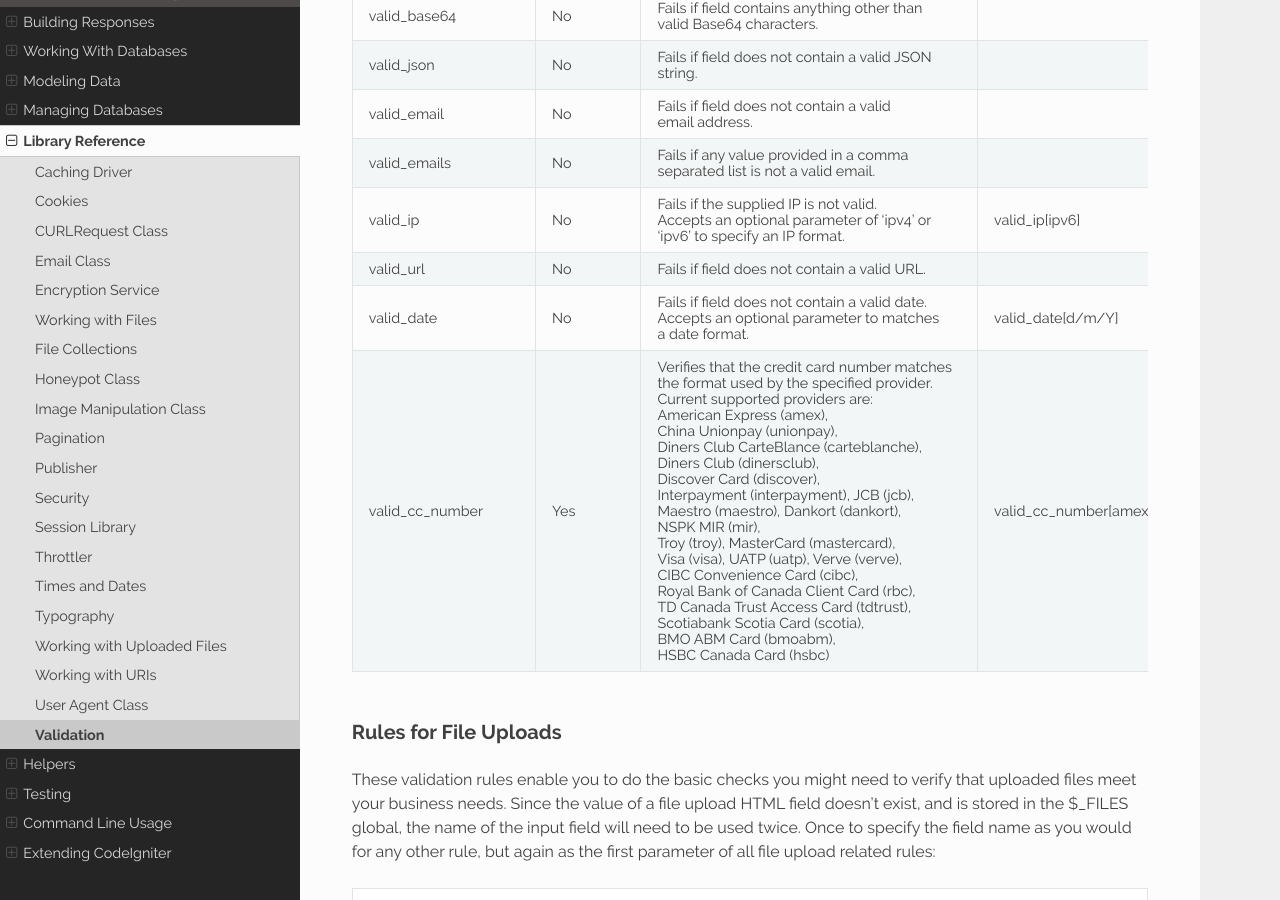
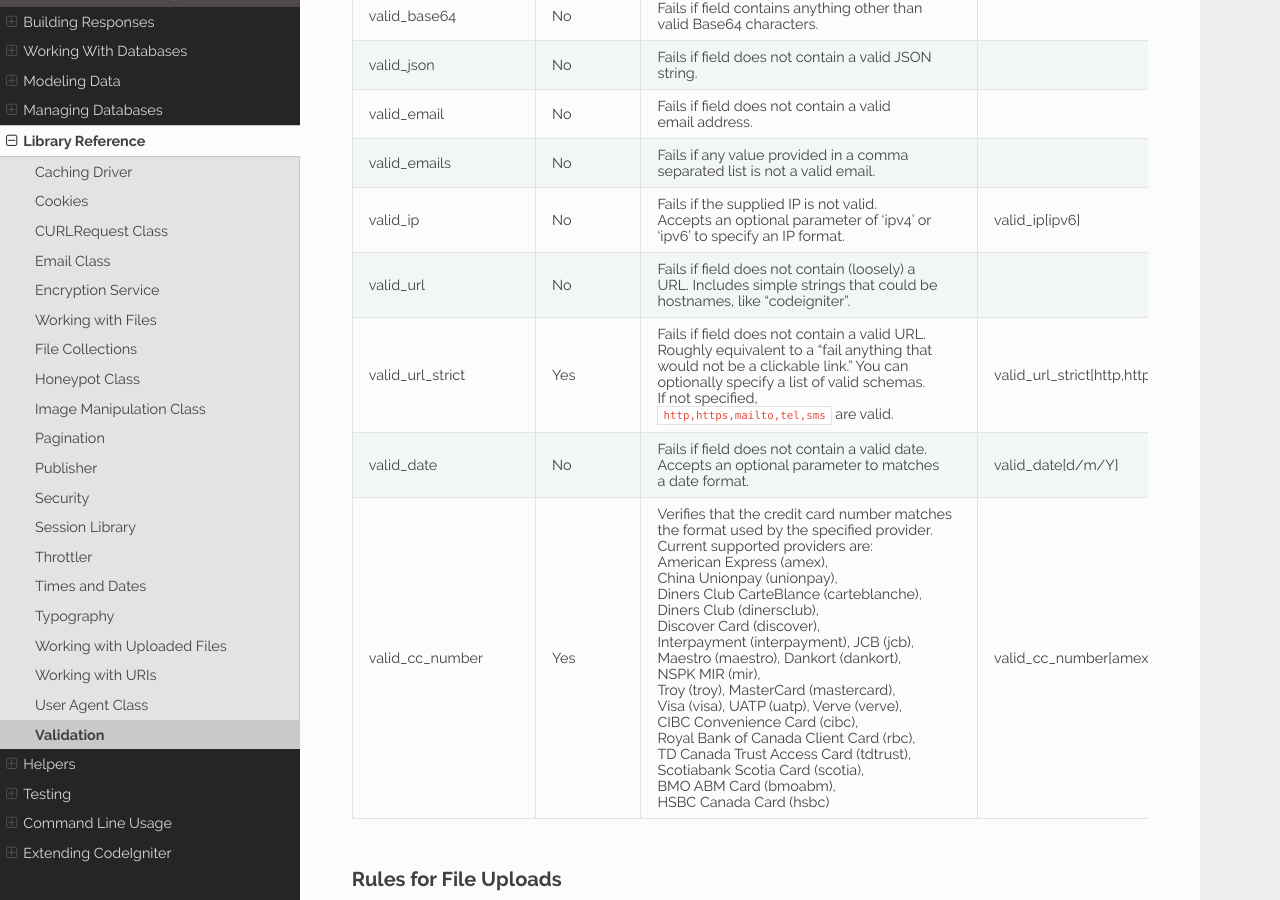
Before and after one commit to NEKOGET/ci4_user_guide_src, a Sphinx documentation site: the page built from source/libraries/validation.rst, in a window 1280 px wide and 900 px high, scrolled down 19562 px. Built offline with Sphinx 7.4.7 and the Read the Docs theme 2.0.0, drawn with Linux system fonts in a browser that asks for light colours.

Commit message:
feat: add valid_url_strict rule
Fixes #3156

```diff
--- a/source/libraries/validation.rst
+++ b/source/libraries/validation.rst
@@ -860,7 +860,15 @@ valid_emails            No         Fails if any value provided in a comma
 valid_ip                No         Fails if the supplied IP is not valid.        valid_ip[ipv6]
                                    Accepts an optional parameter of ‘ipv4’ or
                                    ‘ipv6’ to specify an IP format.
-valid_url               No         Fails if field does not contain a valid URL.
+valid_url               No         Fails if field does not contain (loosely) a
+                                   URL. Includes simple strings that could be
+                                   hostnames, like "codeigniter".
+valid_url_strict        Yes        Fails if field does not contain a valid URL.  valid_url_strict[http,https]
+                                   Roughly equivalent to a "fail anything that
+                                   would not be a clickable link." You can
+                                   optionally specify a list of valid schemas.
+                                   If not specified,
+                                   ``http,https,mailto,tel,sms`` are valid.
 valid_date              No         Fails if field does not contain a valid date. valid_date[d/m/Y]
                                    Accepts an optional parameter to matches
                                    a date format.
```
